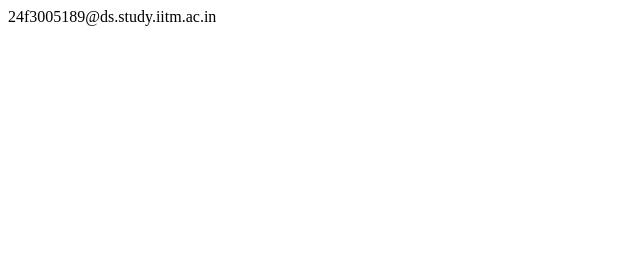
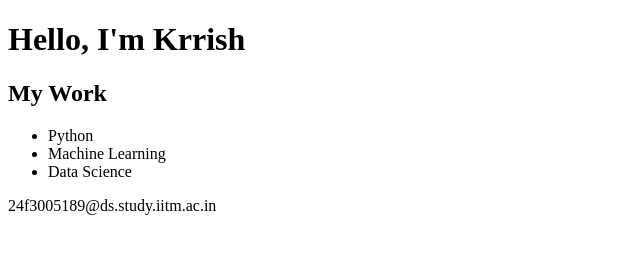
Before and after one commit to altKrrish/GA0, a plain HTML site: page index.html in a window 1280 px wide. Shown: the whole page, without its empty margins (0-640 px from the left). Drawn offline with Linux system fonts and the light colour scheme.

Commit message:
Update index.html

```diff
--- a/index.html
+++ b/index.html
@@ -1 +1,19 @@
-<!--email_off-->24f3005189@ds.study.iitm.ac.in<!--/email_off-->
+<!DOCTYPE html>
+<html>
+<head>
+    <title>Krrish Portfolio</title>
+</head>
+<body>
+    <h1>Hello, I'm Krrish</h1>
+
+    <h2>My Work</h2>
+    <ul>
+        <li>Python</li>
+        <li>Machine Learning</li>
+        <li>Data Science</li>
+    </ul>
+
+    <!--email_off-->24f3005189@ds.study.iitm.ac.in<!--/email_off-->
+
+</body>
+</html>
```
